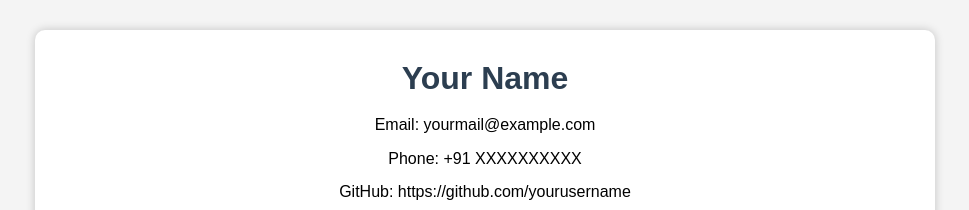
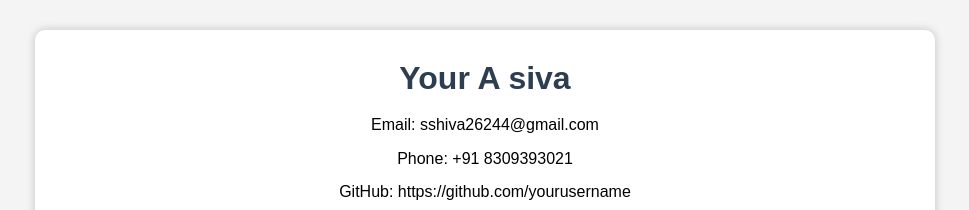
Before and after one commit to sshiva26244-blip/resume, a plain HTML site: page index.html in a window 1280 px wide. Shown: the top 210 px of the page, without its empty margins (155-1124 px from the left). Drawn offline with Linux system fonts and the light colour scheme.

Commit message:
Update index.html

```diff
--- a/index.html
+++ b/index.html
@@ -89,11 +89,11 @@
 
 <div class="container">
 
-<h1>Your Name</h1>
+<h1>Your A siva</h1>
 
 <div class="contact">
-<p>Email: yourmail@example.com</p>
-<p>Phone: +91 XXXXXXXXXX</p>
+<p>Email: sshiva26244@gmail.com</p>
+<p>Phone: +91 8309393021</p>
 <p>GitHub: https://github.com/yourusername</p>
 <p>LinkedIn: https://linkedin.com/in/yourprofile</p>
 </div>
```
